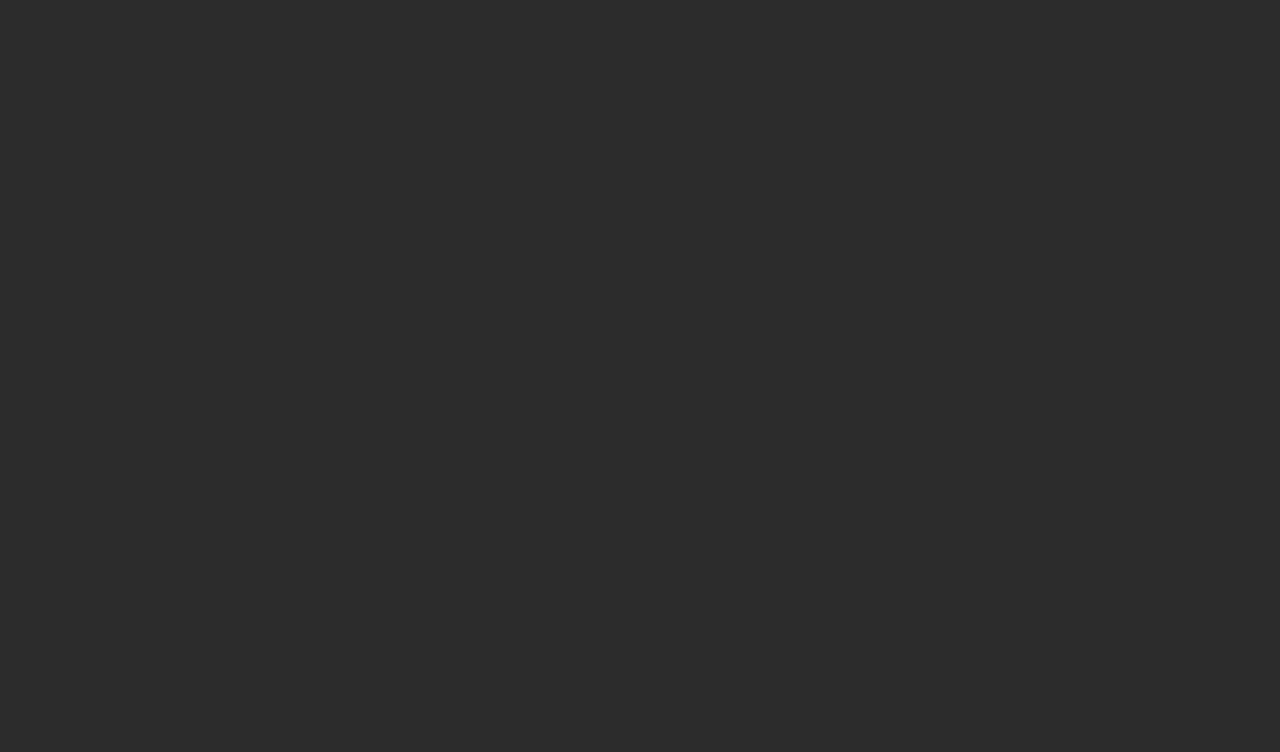
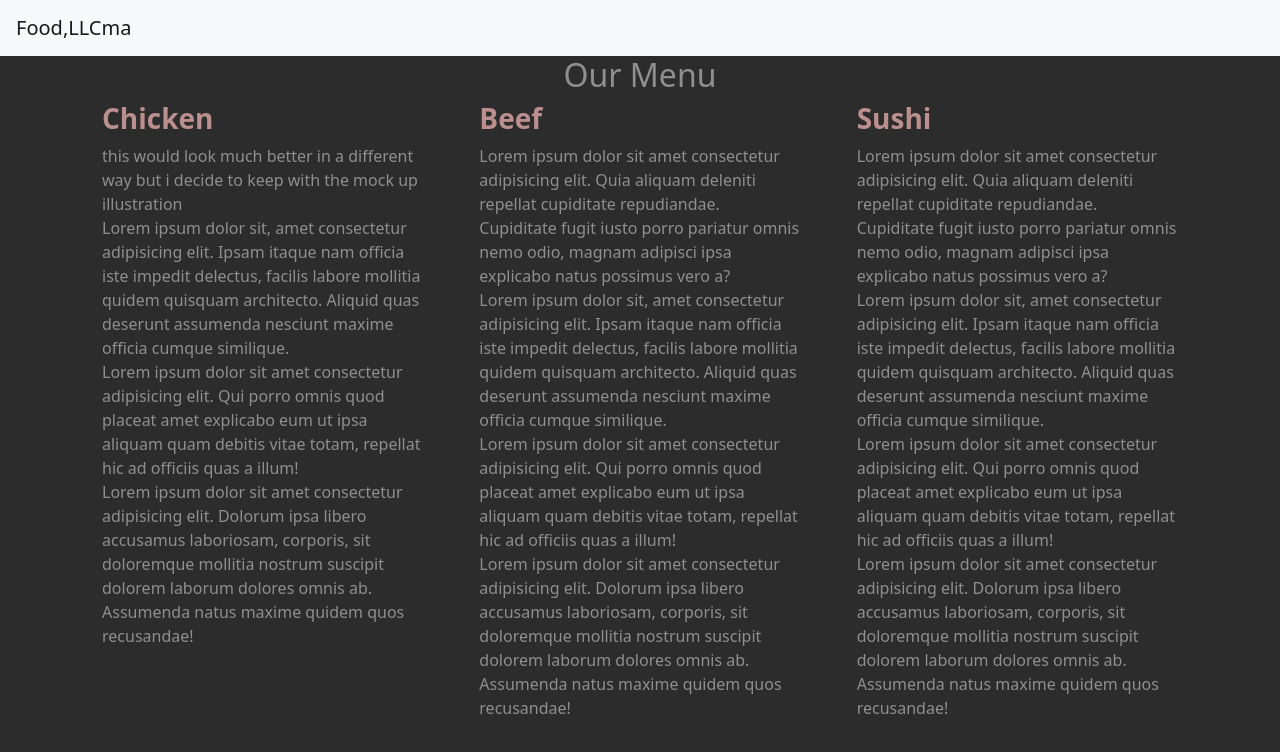
Before and after one commit to LucasSQPardo/module3-solution, a plain HTML site: page index.html in a window 1280 px wide. Drawn offline with nearby package versions, Linux system fonts and the light colour scheme.

Commit message:
page slightly different from the mock up illustration

```diff
--- a/css/style.css
+++ b/css/style.css
@@ -2,3 +2,7 @@ body{
     background-color:#2c2c2c;
     color: #8f8f8f;
 }
+#chicken--text, #beef--text, #sushi--text{
+    color:rosybrown;
+    font-weight: 700;
+}
--- a/index.html
+++ b/index.html
@@ -1,15 +1,78 @@
 <!DOCTYPE html>
-<html lang="en">
+<html lang="pt-br">
 <head>
     <meta charset="UTF-8">
     <meta name="viewport" content="width=device-width, initial-scale=1.0">
 
     <link rel="stylesheet" href="https://stackpath.bootstrapcdn.com/bootstrap/5.0.0-alpha1/css/bootstrap.min.css" integrity="sha384-r4NyP46KrjDleawBgD5tp8Y7UzmLA05oM1iAEQ17CSuDqnUK2+k9luXQOfXJCJ4I" crossorigin="anonymous">
+
     <link rel="stylesheet" href="css/style.css">
 
     <title>Assignment Solution for Model 3</title>
 </head>
 <body>
+  <header id="c-header">
+    <nav class="navbar navbar-expand-md navbar-light bg-light">
+        <div class="container-fluid">
+          <a class="navbar-brand" href="#">Food,LLCma</a>
+          <button class="navbar-toggler" type="button" data-toggle="collapse" data-target="#navbarNav" aria-controls="navbarNav" aria-expanded="false" aria-label="Toggle navigation">
+            <span class="navbar-toggler-icon"></span>
+          </button>
+          <div class="collapse navbar-collapse" id="navbarNav">
+            <ul class="navbar-nav d-md-none">
+              <li class="nav-item">
+                <a class="nav-link active " href="#chicken--text">Chicken</a>
+              </li>
+              <li class="nav-item">
+                <a class="nav-link active" href="#beef--text">Beef</a>
+              </li>
+              <li class="nav-item">
+                <a class="nav-link active" href="#sushi--text">Sushi</a>
+              </li>
+            </ul>
+          </div>
+        </div>
+    </nav>
+  </header>
+  <div class="container-fluid" id="l-menu">
+    <h2 class="text-center" id="l-menu__title">Our Menu</h2>
+  </div>
+    <div class="container">
+        <div class="row">
+            <div class="col-lg-4 col-md-6 col-sm-12">
+                <div class="container-fluid">
+                    <h3 id="chicken--text">Chicken</h3>
+                    <p>this would look much better in a different way but i decide to keep with the mock up illustration<br>
+                        Lorem ipsum dolor sit, amet consectetur adipisicing elit. Ipsam itaque nam officia iste impedit delectus, facilis labore mollitia quidem quisquam architecto. Aliquid quas deserunt assumenda nesciunt maxime officia cumque similique.<br>
+                        Lorem ipsum dolor sit amet consectetur adipisicing elit. Qui porro omnis quod placeat amet explicabo eum ut ipsa aliquam quam debitis vitae totam, repellat hic ad officiis quas a illum!<br>
+                        Lorem ipsum dolor sit amet consectetur adipisicing elit. Dolorum ipsa libero accusamus laboriosam, corporis, sit doloremque mollitia nostrum suscipit dolorem laborum dolores omnis ab. Assumenda natus maxime quidem quos recusandae!</p>
+                </div>
+            </div>
+            <div class="col-lg-4 col-md-6 flex">
+                <div class="container-fluid">
+                    <h3 id="beef--text">Beef</h3>
+                    <p>Lorem ipsum dolor sit amet consectetur adipisicing elit. Quia aliquam deleniti repellat cupiditate repudiandae. Cupiditate fugit iusto porro pariatur omnis nemo odio, magnam adipisci ipsa explicabo natus possimus vero a?<br>
+                        Lorem ipsum dolor sit, amet consectetur adipisicing elit. Ipsam itaque nam officia iste impedit delectus, facilis labore mollitia quidem quisquam architecto. Aliquid quas deserunt assumenda nesciunt maxime officia cumque similique.<br>
+                        Lorem ipsum dolor sit amet consectetur adipisicing elit. Qui porro omnis quod placeat amet explicabo eum ut ipsa aliquam quam debitis vitae totam, repellat hic ad officiis quas a illum!<br>
+                        Lorem ipsum dolor sit amet consectetur adipisicing elit. Dolorum ipsa libero accusamus laboriosam, corporis, sit doloremque mollitia nostrum suscipit dolorem laborum dolores omnis ab. Assumenda natus maxime quidem quos recusandae!
+                    </p>
+                </div>
+            </div>
+            <div class="col-lg-4 flex">
+                <div class="container">
+                    <h3 id="sushi--text">Sushi</h3>
+                    <p>Lorem ipsum dolor sit amet consectetur adipisicing elit. Quia aliquam deleniti repellat cupiditate repudiandae. Cupiditate fugit iusto porro pariatur omnis nemo odio, magnam adipisci ipsa explicabo natus possimus vero a?<br>
+                        Lorem ipsum dolor sit, amet consectetur adipisicing elit. Ipsam itaque nam officia iste impedit delectus, facilis labore mollitia quidem quisquam architecto. Aliquid quas deserunt assumenda nesciunt maxime officia cumque similique.<br>
+                        Lorem ipsum dolor sit amet consectetur adipisicing elit. Qui porro omnis quod placeat amet explicabo eum ut ipsa aliquam quam debitis vitae totam, repellat hic ad officiis quas a illum!<br>
+                        Lorem ipsum dolor sit amet consectetur adipisicing elit. Dolorum ipsa libero accusamus laboriosam, corporis, sit doloremque mollitia nostrum suscipit dolorem laborum dolores omnis ab. Assumenda natus maxime quidem quos recusandae!</p>
+                </div>
+            </div>
+        </div>
 
+
+    </div>
+
+  <script src="https://cdn.jsdelivr.net/npm/popper.js@1.16.0/dist/umd/popper.min.js" integrity="sha384-Q6E9RHvbIyZFJoft+2mJbHaEWldlvI9IOYy5n3zV9zzTtmI3UksdQRVvoxMfooAo" crossorigin="anonymous"></script>
+  <script src="https://stackpath.bootstrapcdn.com/bootstrap/5.0.0-alpha1/js/bootstrap.min.js" integrity="sha384-oesi62hOLfzrys4LxRF63OJCXdXDipiYWBnvTl9Y9/TRlw5xlKIEHpNyvvDShgf/" crossorigin="anonymous"></script>
 </body>
 </html>
```
